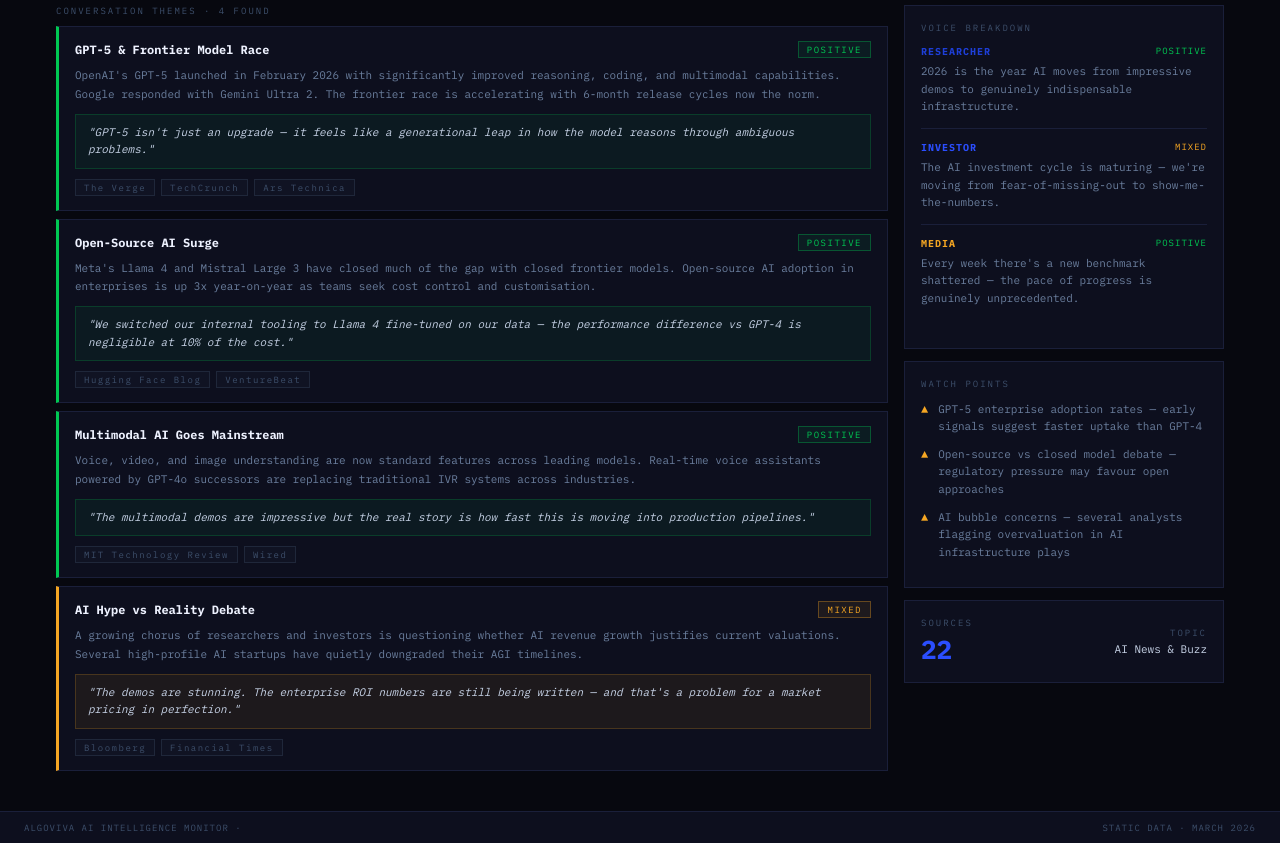
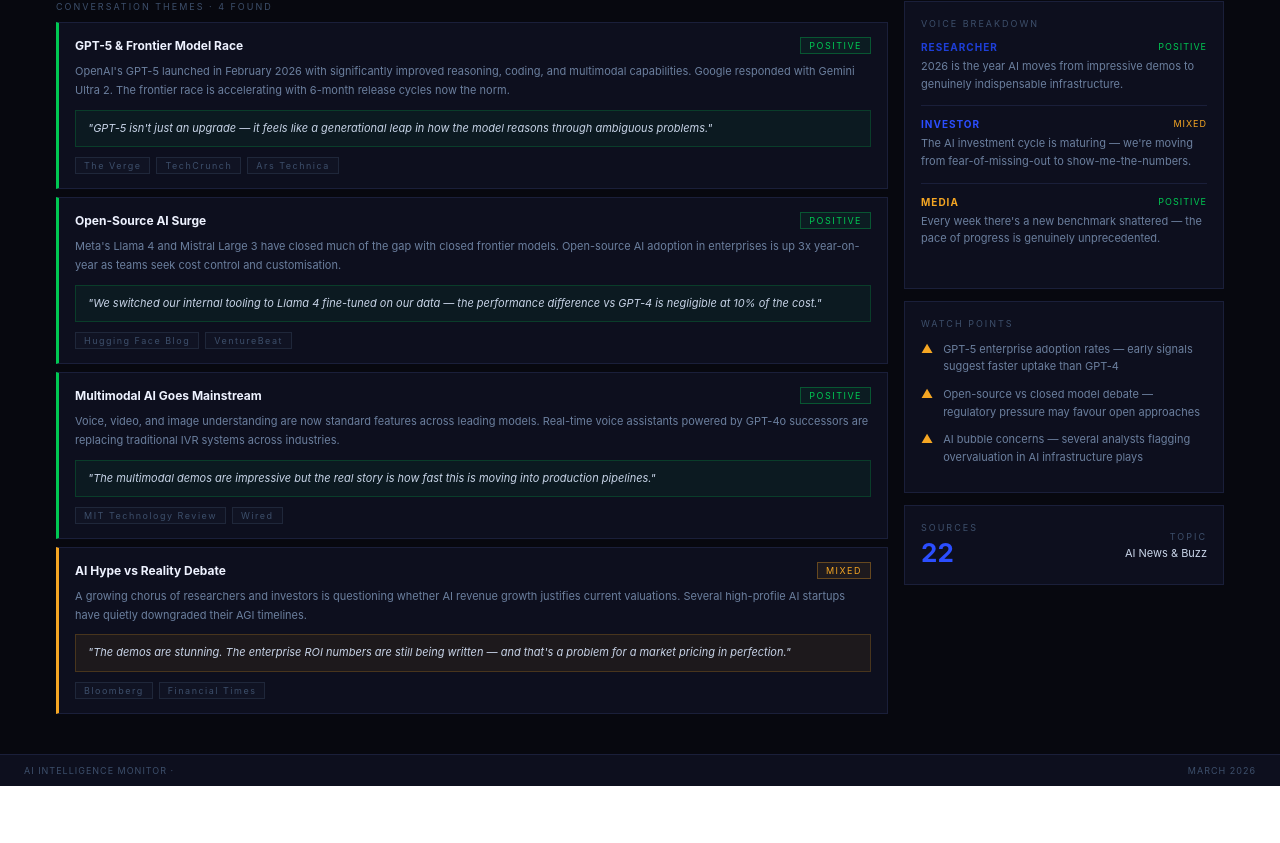
Before and after one commit to MikaylaArran/AV-AI-Dashboard, a React (Vite) app: page / in a window 1280 px wide. Shown: the part 325-1168 px from the top of the page. After the commit the page ends 1111 px from the top, so only its background shows below. Built offline with nearby package versions, Linux system fonts and the light colour scheme.

Commit message:
add light/dark mode toggle

```diff
--- a/src/App.jsx
+++ b/src/App.jsx
@@ -169,7 +169,7 @@
   return m[type] || T.dim;
 };
 
-const font = "'IBM Plex Mono','Fira Code','Courier New',monospace";
+const font = "'Inter','Helvetica Neue',Arial,sans-serif";
 
 function ScoreBar({ score, color, T }) {
   return (
@@ -374,8 +374,8 @@
 
       {/* FOOTER */}
       <div style={{ borderTop:`1px solid ${T.border}`, padding:"10px 24px", display:"flex", justifyContent:"space-between", fontSize:9, color:T.muted, letterSpacing:"1px", background: isDark ? T.surface : T.panel, marginTop:24, transition:"background 0.3s" }}>
-        <span>ALGOVIVA AI INTELLIGENCE MONITOR · </span>
-        <span>STATIC DATA · MARCH 2026</span>
+        <span>AI INTELLIGENCE MONITOR · </span>
+        <span>MARCH 2026</span>
       </div>
     </div>
   );
```
